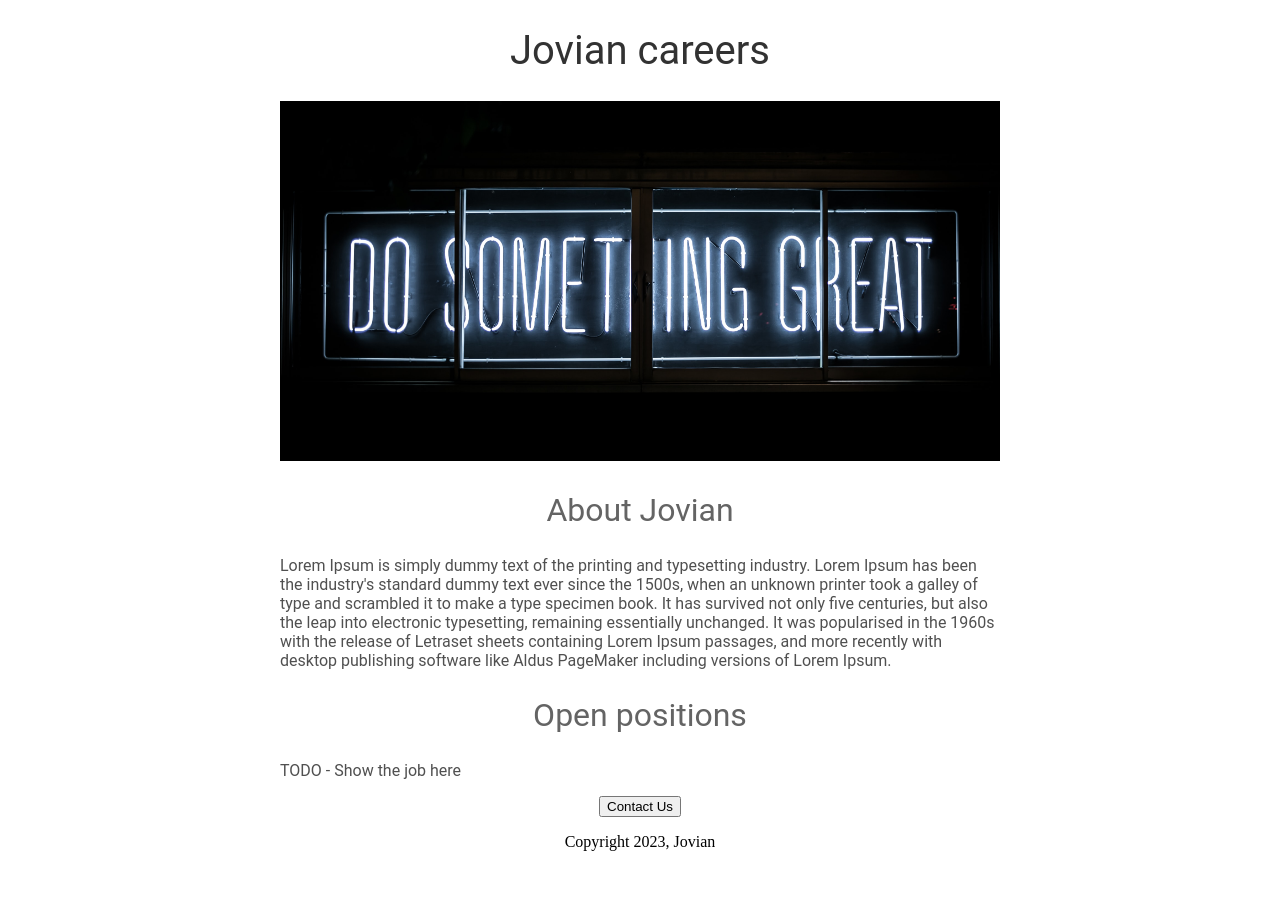
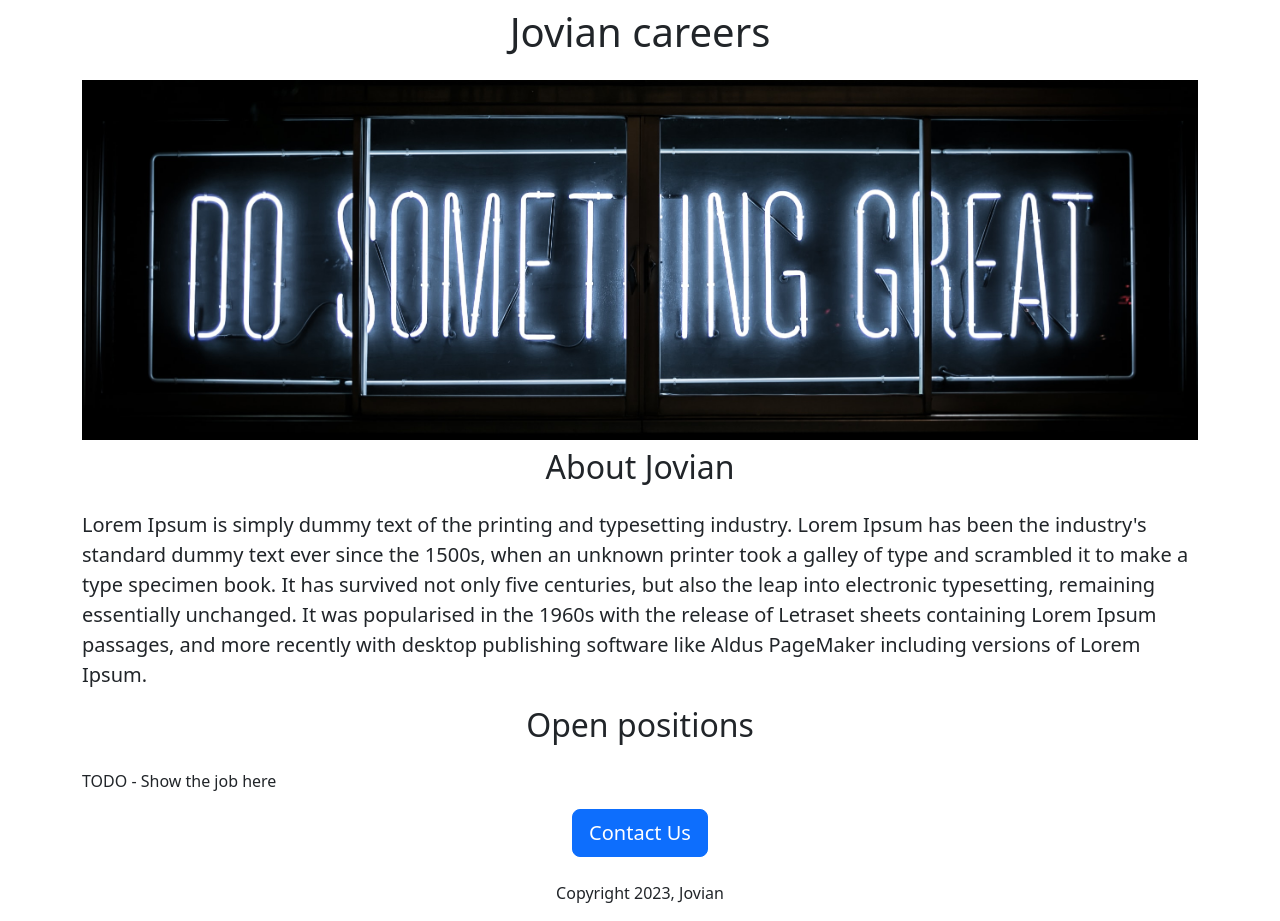
Before and after one commit to Dieufait/jovian-careers-website, a Flask app: page / in a window 1280 px wide. Before the commit the page ends 851 px from the top, so only its background shows below. Run offline with Flask 2, Linux system fonts and the light colour scheme.

Commit message:
Bootstrap end lesson1

```diff
--- a/templates/home.html
+++ b/templates/home.html
@@ -1,52 +1,31 @@
 <!DOCTYPE html>
 <html>
    <head>
+    <meta charset="utf-8">
+    <meta name="viewport" content="width=device-width, initial-scale=1">
      <title>Jovian careers</title>
+
+     <link href="https://cdn.jsdelivr.net/npm/bootstrap@5.3.0-alpha1/dist/css/bootstrap.min.css" rel="stylesheet" integrity="sha384-GLhlTQ8iRABdZLl6O3oVMWSktQOp6b7In1Zl3/Jr59b6EGGoI1aFkw7cmDA6j6gD" crossorigin="anonymous">
      <style>
-       h1{
-         font-size:40px;
-         font-family: Roboto;
-         font-weight: normal;
-         color: rgb(50, 50, 50);
-         text-align: center;
-
-       }
-       h2{
-         font-size: 32px;
-        font-family: Roboto;
-         font-weight: normal;
-        color: rgb(100, 100, 100);
-        text-align: center;
-       }
        #banner{
          width: 100%;
          height: 360px;
          object-fit: cover;
-
-       }
-       .bodytext{
-         font-family: Roboto;
-         color: rgb(80, 80, 80);
-       }
-       #container{
-         max-width: 720px;
-         margin: 0 auto;
-       }
+              }
      </style>
-
   </head>
   <body>
-    <div id= "container">
-     <h1>Jovian careers</h1>
-     <img id="banner" src="https://jovian-careers-website.dieufait.repl.co/static/banner.jpg"
-       height="320">
-    <h2>About Jovian</h2>
-    <p class="bodytext">Lorem Ipsum is simply dummy text of the printing and typesetting industry. Lorem Ipsum has been the industry's standard dummy text ever since the 1500s, when an unknown printer took a galley of type and scrambled it to make a type specimen book. It has survived not only five centuries, but also the leap into electronic typesetting, remaining essentially unchanged. It was popularised in the 1960s with the release of Letraset sheets containing Lorem Ipsum passages, and more recently with desktop publishing software like Aldus PageMaker including versions of Lorem Ipsum.</p>
-    <h2>Open positions</h2>
-<p class="bodytext">TODO - Show the job here</p>
-      <div style= "text-align: center;">
-    <button>Contact Us</button>
-        <p>Copyright 2023, Jovian</p>
+    <div class="container">
+     <h1 class="text-center mt-2 mb-4">Jovian careers</h1>
+     <img class="img-fluid" id="banner" src="https://jovian-careers-website.dieufait.repl.co/static/banner.jpg">
+
+    <h2 class="text-center mt-2 m-4">About Jovian</h2>
+    <p class="lead">Lorem Ipsum is simply dummy text of the printing and typesetting industry. Lorem Ipsum has been the industry's standard dummy text ever since the 1500s, when an unknown printer took a galley of type and scrambled it to make a type specimen book. It has survived not only five centuries, but also the leap into electronic typesetting, remaining essentially unchanged. It was popularised in the 1960s with the release of Letraset sheets containing Lorem Ipsum passages, and more recently with desktop publishing software like Aldus PageMaker including versions of Lorem Ipsum.</p>
+    <h2 class= "text-center mt-2 mb-4">Open positions</h2>
+<p>TODO - Show the job here</p>
+      <div class="text-center">
+    <button class="btn btn-primary btn-lg">Contact Us</button>
+        <p class="mt-4">Copyright 2023, Jovian</p>
       </div>
     </div>
   </body>
```
